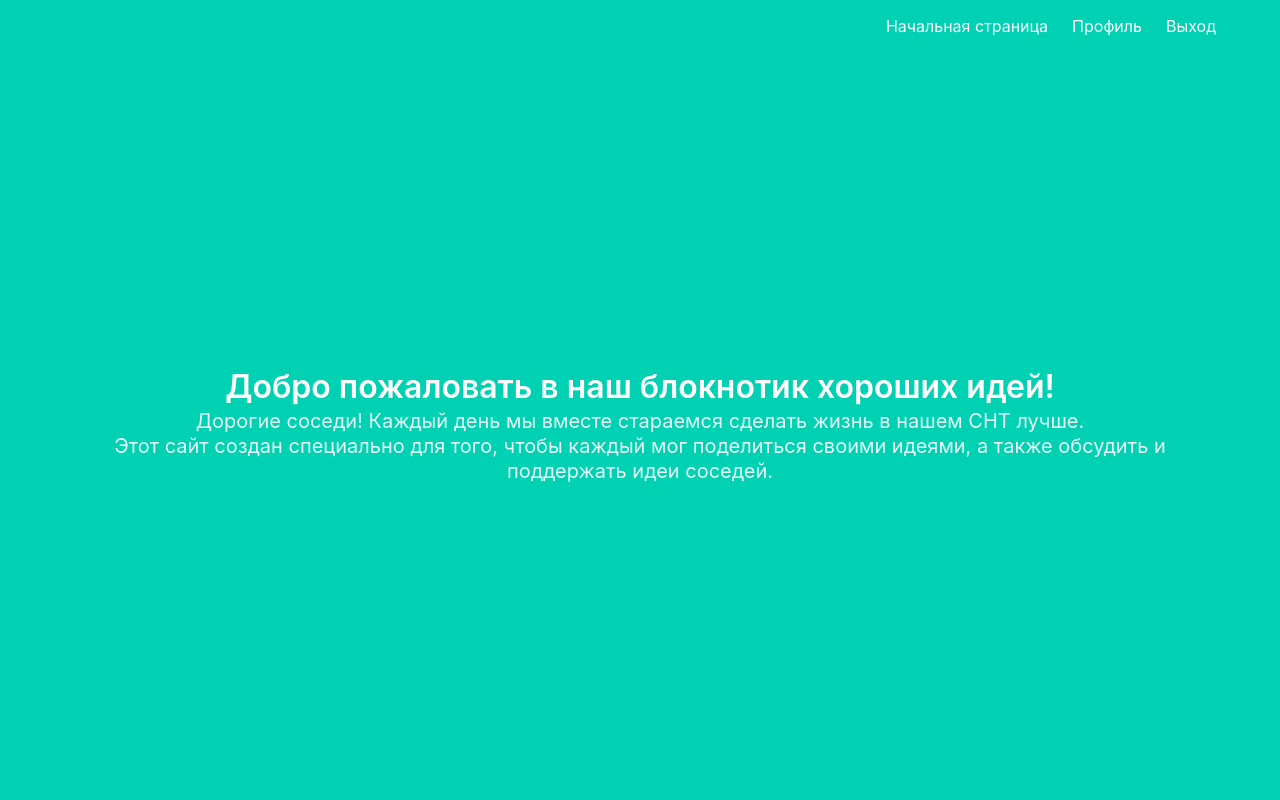
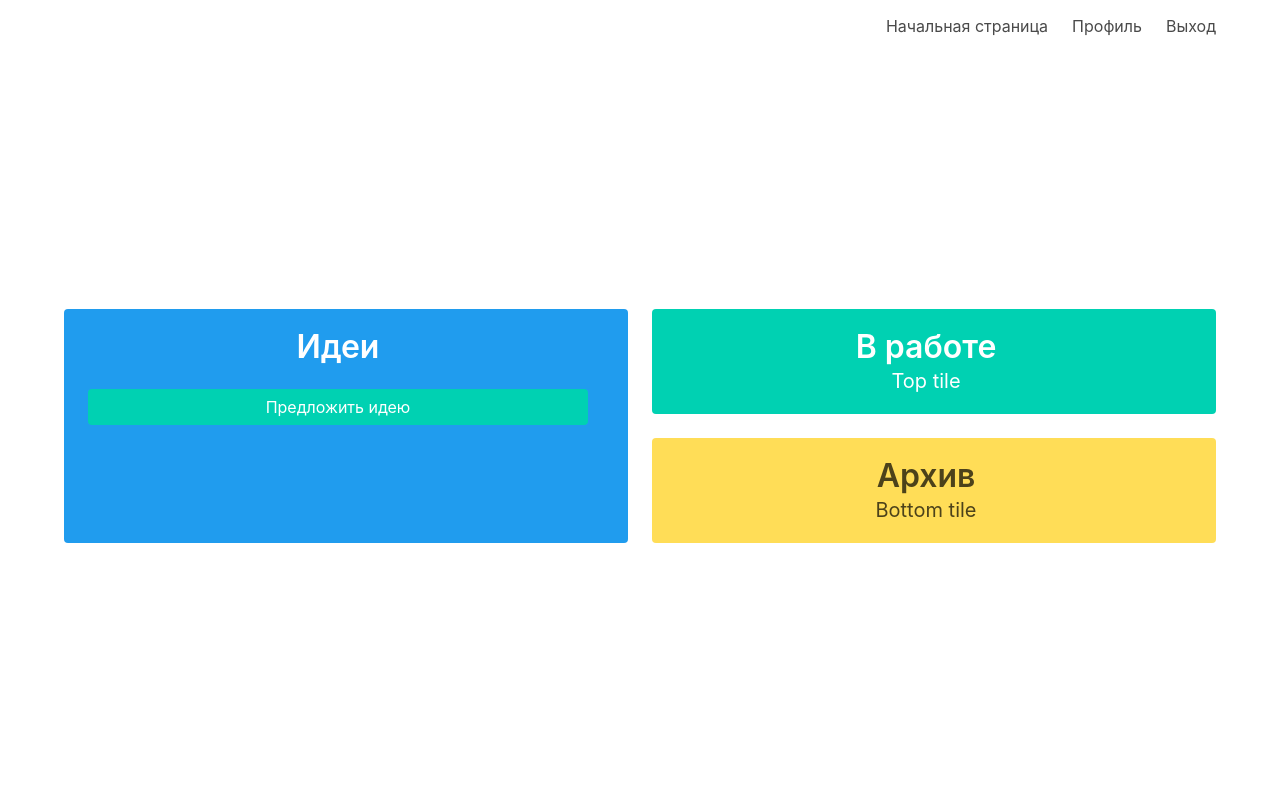
Before and after one commit to steelplate2002/lesnoy-ideas, a Flask app: page / in a window 1280 px wide. Run offline with Flask 3, Linux system fonts and the light colour scheme; the visitor is signed in with stand-in values (Sample User, id 1).

Commit message:
title page not auth

```diff
--- a/project/templates/base.html
+++ b/project/templates/base.html
@@ -12,7 +12,7 @@
 </head>
 
 <body>
-    <section class="hero is-primary is-fullheight">
+    <section class="hero is-fullheight">
 
         <div class="hero-head">
             <nav class="navbar">
@@ -30,7 +30,7 @@
                             {% endif %}
                             {% if not current_user.is_authenticated %}
                             <a href="{{ url_for('auth.login') }}" class="navbar-item">
-                                Авторизоваться
+                                Войти
                             </a>
                             <a href="{{ url_for('auth.signup') }}" class="navbar-item">
                                 Зарегистрироваться
--- a/project/templates/index.html
+++ b/project/templates/index.html
@@ -3,11 +3,82 @@
 {% extends "base.html" %}
 
 {% block content %}
-<h1 class="title">
-  Добро пожаловать в наш блокнотик хороших идей!
-</h1>
-<h2 class="subtitle">
-  Дорогие соседи! Каждый день мы вместе стараемся сделать жизнь в нашем СНТ лучше. <br>
-  Этот сайт создан специально для того, чтобы каждый мог поделиться своими идеями, а также обсудить и поддержать идеи соседей.
-</h2>
+{% if not current_user.is_authenticated %}
+<div class="columns is-mobile is-centered">
+  <div class="column is-half">
+    <h1 class="title">
+      Добро пожаловать в наш блокнотик хороших идей!
+    </h1>
+    <h2 class="subtitle">
+      Дорогие соседи! Каждый день мы вместе стараемся сделать жизнь в нашем СНТ лучше.
+      Этот сайт создан специально для того, чтобы каждый мог поделиться своими идеями,
+      а также обсудить и поддержать идеи соседей.
+    </h2>
+
+    <div class="box is-secondary">
+      <div class="buttons" style="align-content: space-between;">
+        <div class="button is-white" >Чтобы посмотреть и предложить идеи войдите или зарегистрируйтесь:</div>
+        <a class="button is-primary is-fullwidth" href="{{ url_for('auth.login') }}">Войти</a>
+        <a class="button is-link is-fullwidth" href="{{ url_for('auth.signup') }}">Зарегистрироваться</a>
+      </div>
+    </div>
+  </div>
+
+</div>
+{% endif %}
+
+{% if current_user.is_authenticated %}
+<div class="tile is-ancestor">
+  <div class="tile is-parent">
+    <article class="tile is-child notification is-info">
+        <p class="title">Идеи</p>
+        <a class="button is-primary is-fullwidth" href="{{ url_for('auth.login') }}">Предложить идею</a>
+        <div>
+          {% for cap in ideas %}
+          <div class="card">
+            <div class="card-image">
+              <figure class="image is-4by3">
+                <img src="https://bulma.io/images/placeholders/1280x960.png" alt="Placeholder image">
+              </figure>
+            </div>
+            <div class="card-content">
+              <div class="media">
+                <div class="media-left">
+                  <figure class="image is-48x48">
+                    <img src="https://bulma.io/images/placeholders/96x96.png" alt="Placeholder image">
+                  </figure>
+                </div>
+                <div class="media-content">
+                  <p class="title is-4">John Smith</p>
+                  <p class="subtitle is-6">@johnsmith</p>
+                </div>
+              </div>
+
+              <div class="content">
+                Lorem ipsum dolor sit amet, consectetur adipiscing elit.
+                Phasellus nec iaculis mauris. <a>@bulmaio</a>.
+                <a href="#">#css</a> <a href="#">#responsive</a>
+                <br>
+                <time datetime="2016-1-1">11:09 PM - 1 Jan 2016</time>
+              </div>
+            </div>
+          </div>
+          {% endfor %}
+        </div>
+    </article>
+  </div>
+  <div class="tile is-parent is-vertical">
+    <article class="tile is-child notification is-primary">
+      <p class="title">В работе</p>
+      <p class="subtitle">Top tile</p>
+    </article>
+    <article class="tile is-child notification is-warning">
+      <p class="title">Архив</p>
+      <p class="subtitle">Bottom tile</p>
+    </article>
+  </div>
+</div>
+
+{% endif %}
+
 {% endblock %}
```
Also changed, not shown: init_db.py (+27 -3 lines), project/auth.py (+10 -3 lines), project/models.py (+59 -2 lines), project/tmp_db.sqlite (added), 1 other file.
